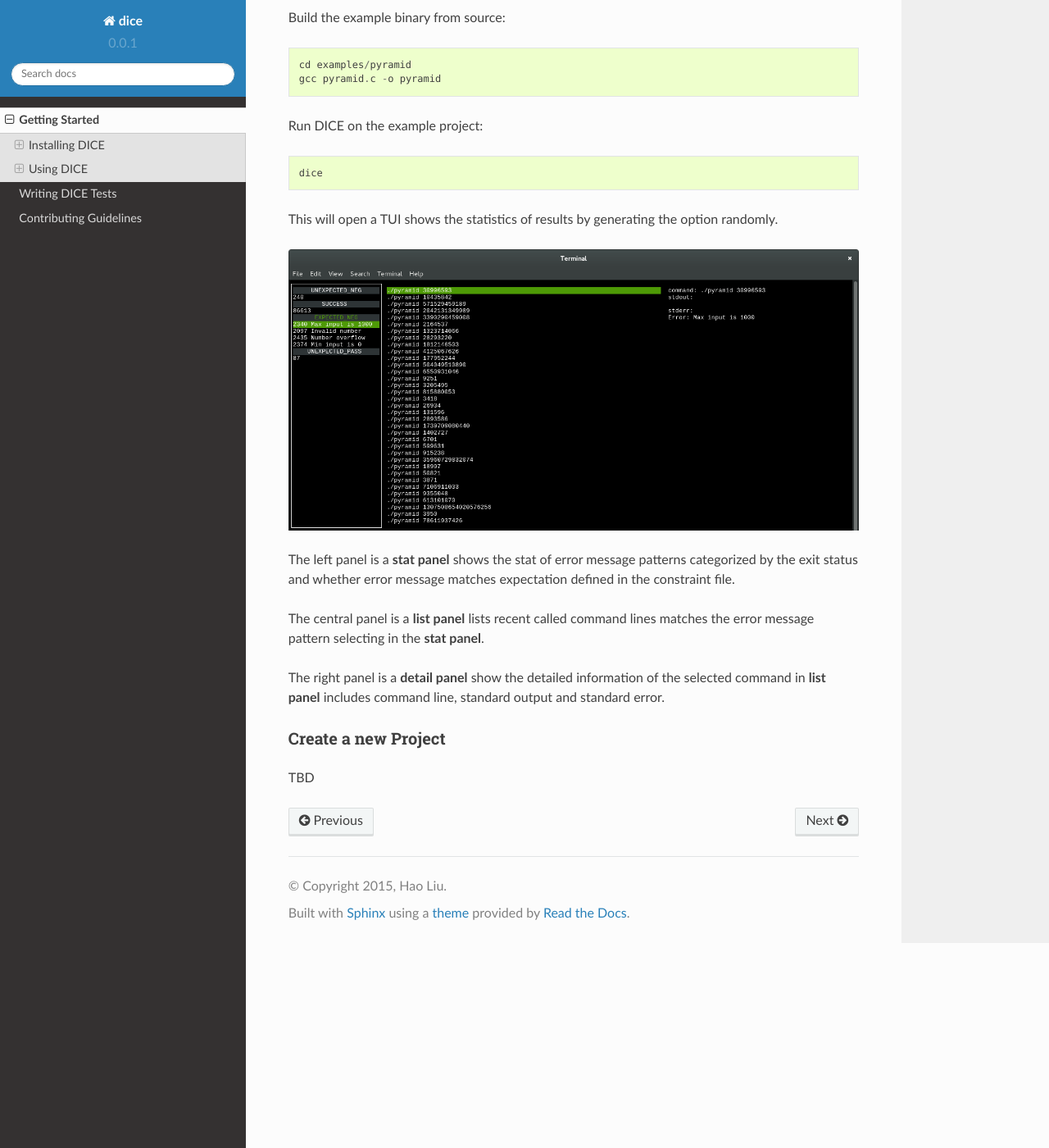
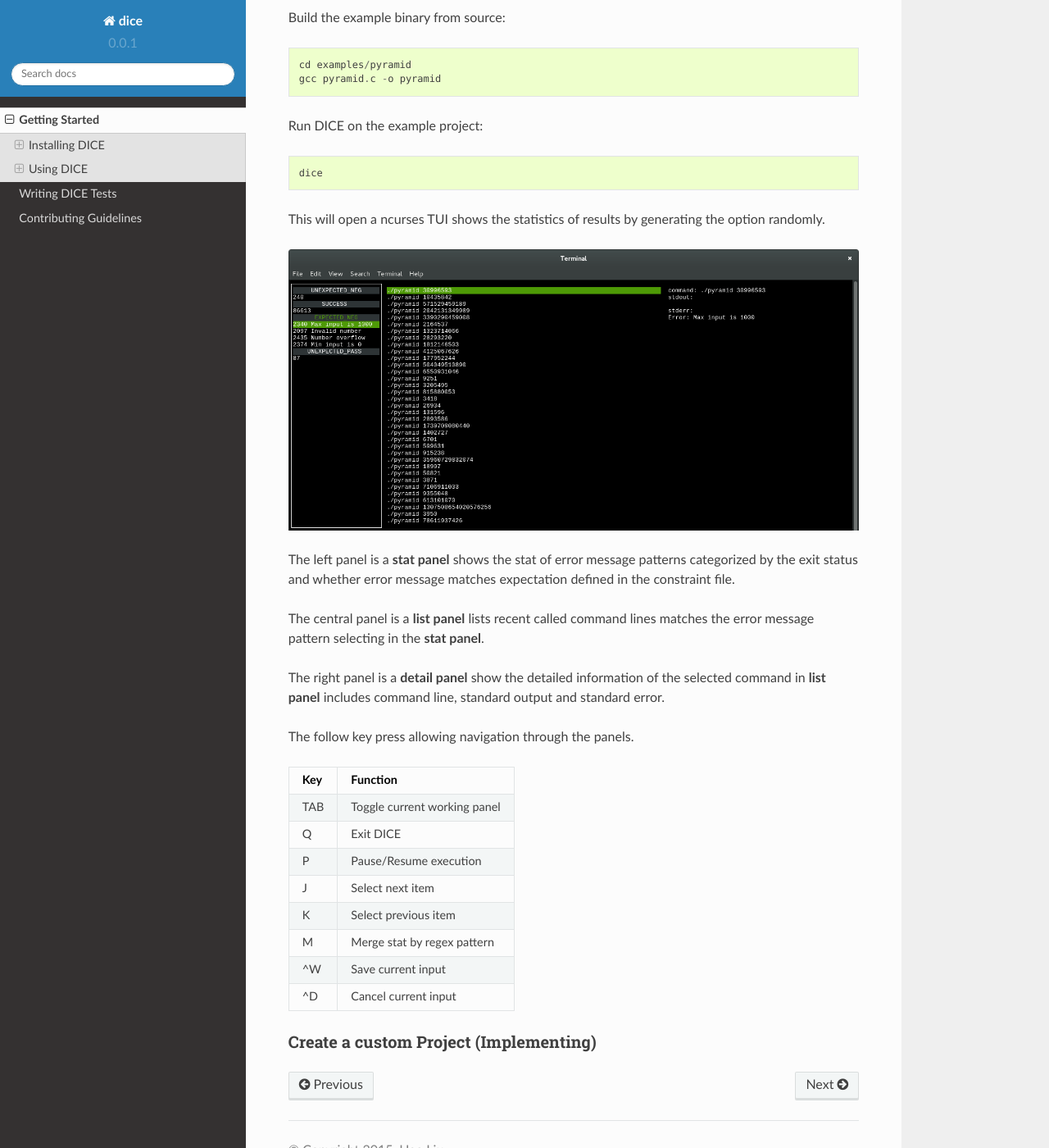
Before and after one commit to code-dice/dice, a Sphinx documentation site: the page built from docs/source/get_start.rst, in a window 1280 px wide and 1400 px high, scrolled down 795 px. Shown: the whole window at 82% size. Built offline with Sphinx 7.4.7 and the Read the Docs theme 2.0.0, drawn with Linux system fonts in a browser that asks for light colours; pages that are not in the unit, such as notebooks, are missing from menus.

Commit message:
docs: Adjust title level and add shortcut section
Signed-off-by: Hao Liu <hliu@redhat.com>

```diff
--- a/docs/source/contribute.rst
+++ b/docs/source/contribute.rst
@@ -1,14 +1,15 @@
+=======================
 Contributing Guidelines
 =======================
 
 Submit a Patch
---------------
+==============
 
 DICE use github and github pull requests model to track issue and accept
 commits. You can find the detailed workflow and guide `here <https://help.github.com/articles/using-pull-requests/>`__.
 
 Travis CI
----------
+=========
 
 DICE use Travis CI to check unit tests, coding style and documentation. You
 need to fix the patch for the CI builds pass before code goes into the repo.
--- a/docs/source/get_start.rst
+++ b/docs/source/get_start.rst
@@ -1,14 +1,15 @@
+===============
 Getting Started
 ===============
 
 Installing DICE
----------------
+===============
 
 DICE is currently in experimental stage and not ready for release yet. So
 easy-install or pip way of installation is not available now. The only way to install DICE is from the source code.
 
 Install from Git Source
-^^^^^^^^^^^^^^^^^^^^^^^
+-----------------------
 
 To install DICE from git repository, clone the source code to local first::
 
@@ -25,10 +26,10 @@
 
 
 Using DICE
-----------
+==========
 
 Example Project
-^^^^^^^^^^^^^^^
+---------------
 
 Build the example binary from source::
 
@@ -39,8 +40,8 @@
 
     dice
 
-This will open a TUI shows the statistics of results by generating the option
-randomly.
+This will open a ncurses TUI shows the statistics of results by generating the
+option randomly.
 
 .. image:: dice-screenshot.png
 
@@ -55,7 +56,27 @@
 selected command in **list panel** includes command line, standard output and
 standard error.
 
-Create a new Project
-^^^^^^^^^^^^^^^^^^^^
+The follow key press allowing navigation through the panels.
 
-TBD
++-----+------------------------------+
+| Key | Function                     |
++=====+==============================+
+| TAB | Toggle current working panel |
++-----+------------------------------+
+| Q   | Exit DICE                    |
++-----+------------------------------+
+| P   | Pause/Resume execution       |
++-----+------------------------------+
+| J   | Select next item             |
++-----+------------------------------+
+| K   | Select previous item         |
++-----+------------------------------+
+| M   | Merge stat by regex pattern  |
++-----+------------------------------+
+| ^W  | Save current input           |
++-----+------------------------------+
+| ^D  | Cancel current input         |
++-----+------------------------------+
+
+Create a custom Project (Implementing)
+--------------------------------------
```
Also changed, not shown: docs/source/write_test.rst (+4 -3 lines).
